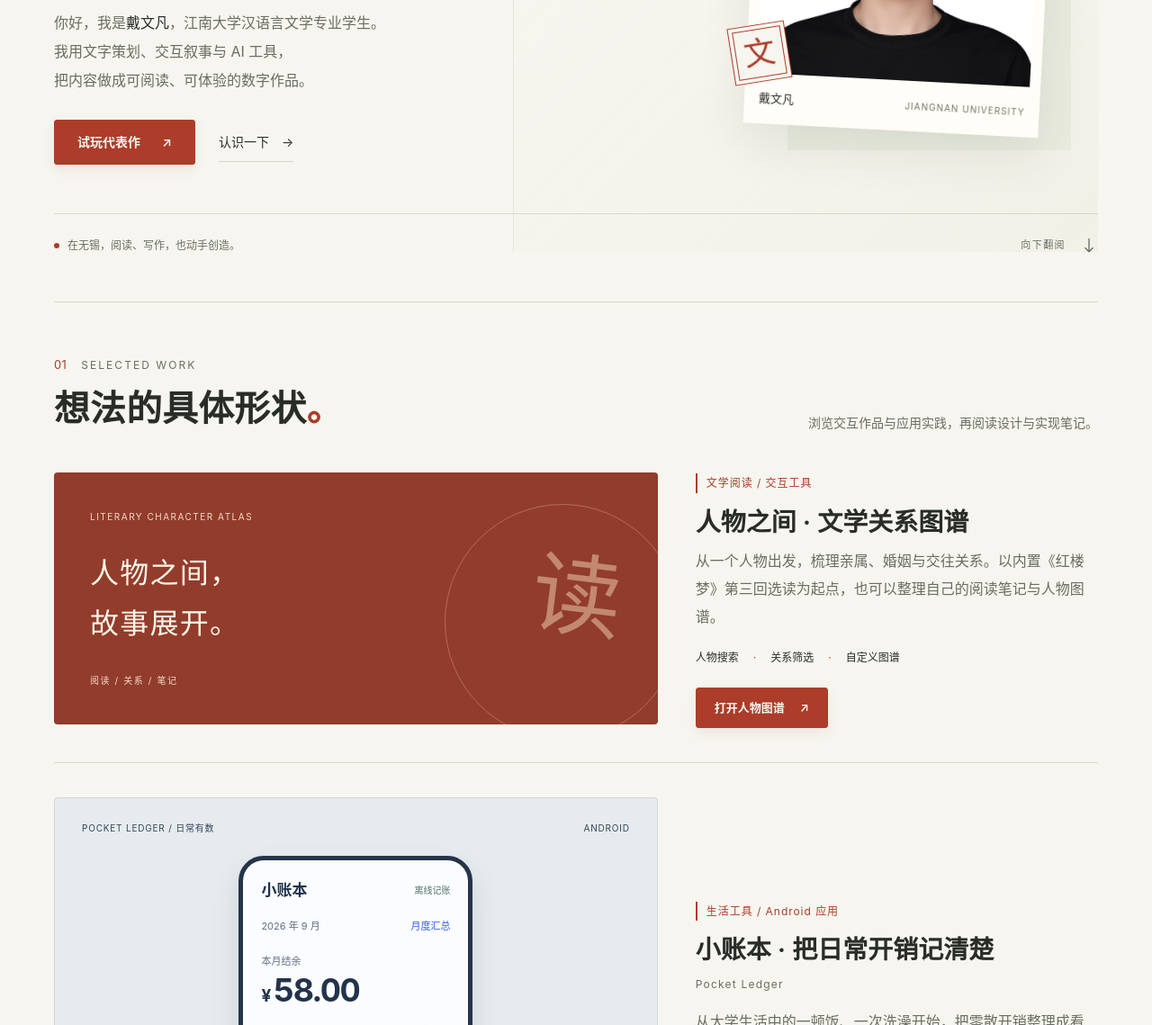
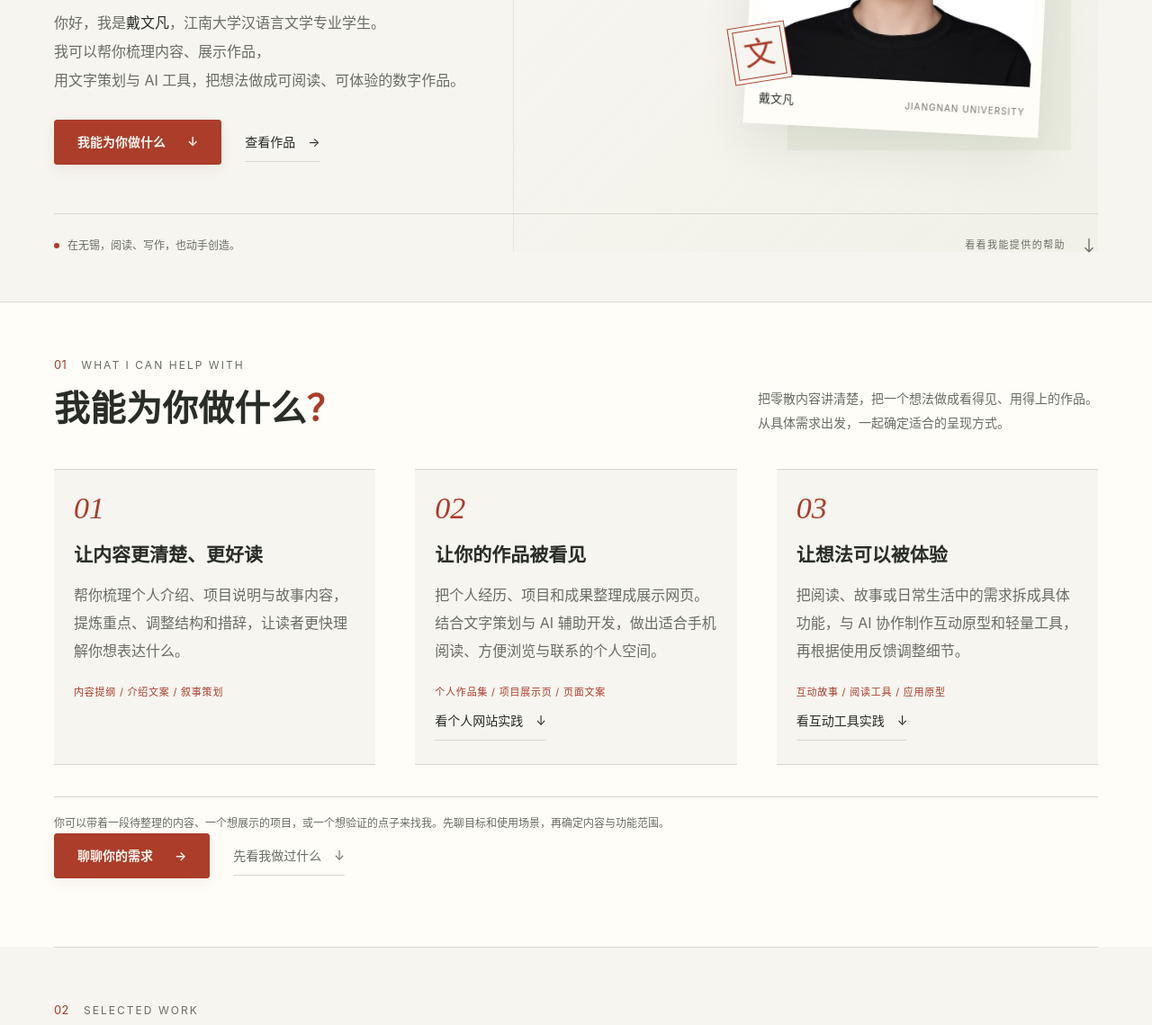
Before and after one commit to fathom-rgb/dwf.github.io, a website: page index.html in a window 1280 px wide. Shown: the part 420-1559 px from the top of the page at 90% size. Drawn offline with Linux system fonts and the light colour scheme.

Commit message:
Lead portfolio with concrete visitor value and service navigation

```diff
--- a/index.html
+++ b/index.html
@@ -35,7 +35,7 @@
   <header class="masthead">
     <div class="wrap masthead-inner">
       <a class="brand" href="#top" aria-label="戴文凡，返回首页顶部"><span class="seal" aria-hidden="true">文</span><span class="brand-name">戴文凡<span class="brand-en">DAI WENFAN</span></span></a>
-      <nav class="desktop-nav" aria-label="主导航"><a href="#projects">作品</a><a href="#skills">创作方式</a><a href="#about">关于我</a><a href="#contact">联系</a></nav>
+      <nav class="desktop-nav" aria-label="主导航"><a href="#skills">我能做什么</a><a href="#projects">作品</a><a href="#about">关于我</a><a href="#contact">联系</a></nav>
       <div class="header-actions">
         <a class="resume-link" href="resume.html">查看简历 <span aria-hidden="true">↗</span></a>
         <button class="theme-toggle" id="themeToggle" type="button" aria-label="切换至深色主题" aria-pressed="false"><svg class="icon moon" viewBox="0 0 24 24" aria-hidden="true"><path d="M20.5 14a8.5 8.5 0 0 1-10.5-10.5A8.5 8.5 0 1 0 20.5 14Z"/></svg><svg class="icon sun" viewBox="0 0 24 24" aria-hidden="true"><circle cx="12" cy="12" r="4"/><path d="M12 2v2m0 16v2M2 12h2m16 0h2M5 5l1.5 1.5m11 11L19 19M5 19l1.5-1.5m11-11L19 5"/></svg></button>
@@ -45,7 +45,7 @@
   </header>
   <dialog class="mobile-nav" id="mobileMenu" aria-label="导航菜单">
     <div class="menu-head"><span class="eyebrow muted">DAI WENFAN / 导航</span><button class="close-button" data-close-menu type="button" aria-label="关闭导航菜单"><svg class="icon" viewBox="0 0 24 24" aria-hidden="true"><path d="m6 6 12 12M6 18 18 6"/></svg></button></div>
-    <nav aria-label="手机导航"><a href="#projects">01 / 精选作品</a><a href="#skills">02 / 创作方式</a><a href="#about">03 / 关于我</a><a href="#contact">04 / 联系我</a><a href="resume.html">查看简历 ↗</a></nav>
+    <nav aria-label="手机导航"><a href="#skills">01 / 我能为你做什么</a><a href="#projects">02 / 精选作品</a><a href="#about">03 / 关于我</a><a href="#contact">04 / 联系我</a><a href="resume.html">查看简历 ↗</a></nav>
     <p class="menu-note">汉语言文学 × AI 创作<br>从文字出发，把想法做出来。</p>
   </dialog>
   <main id="main" tabindex="-1">
@@ -54,18 +54,27 @@
         <div>
           <p class="eyebrow hero-kicker">汉语言文学 × AI 创作</p>
           <h1 id="heroTitle"><span>从文字出发，</span><span class="accent">把想法做出来。</span></h1>
-          <p class="hero-intro">你好，我是<strong>戴文凡</strong>，江南大学汉语言文学专业学生。<br>我用文字策划、交互叙事与 AI 工具，<br>把内容做成可阅读、可体验的数字作品。</p>
-          <div class="button-row"><a class="button" href="https://fathom-rgb.github.io/-/" target="_blank" rel="noopener noreferrer">试玩代表作 <span aria-hidden="true">↗</span><span class="sr-only">（新标签页）</span></a><a class="text-link" href="#about">认识一下 <span aria-hidden="true">→</span></a></div>
+          <p class="hero-intro">你好，我是<strong>戴文凡</strong>，江南大学汉语言文学专业学生。<br>我可以帮你梳理内容、展示作品，<br>用文字策划与 AI 工具，把想法做成可阅读、可体验的数字作品。</p>
+          <div class="button-row"><a class="button" href="#skills">我能为你做什么 <span aria-hidden="true">↓</span></a><a class="text-link" href="#projects">查看作品 <span aria-hidden="true">→</span></a></div>
         </div>
         <div class="portrait-stage">
           <figure class="portrait-paper"><img src="assets/photo.jpg" width="600" height="900" alt="戴文凡的个人照片" fetchpriority="high"><figcaption>戴文凡 <span>JIANGNAN UNIVERSITY</span></figcaption></figure>
           <span class="portrait-note" aria-hidden="true">保持好奇，认真表达</span><span class="portrait-seal" aria-hidden="true">文</span>
         </div>
       </div>
-      <div class="hero-foot"><p><span class="status-dot" aria-hidden="true"></span>在无锡，阅读、写作，也动手创造。</p><a href="#projects">向下翻阅 <svg class="icon" viewBox="0 0 24 24" aria-hidden="true"><path d="M12 3v17m-5-5 5 5 5-5"/></svg></a></div>
+      <div class="hero-foot"><p><span class="status-dot" aria-hidden="true"></span>在无锡，阅读、写作，也动手创造。</p><a href="#skills">看看我能提供的帮助 <svg class="icon" viewBox="0 0 24 24" aria-hidden="true"><path d="M12 3v17m-5-5 5 5 5-5"/></svg></a></div>
     </section>
+    <section class="section method-section" id="skills" aria-labelledby="skillsTitle" tabindex="-1"><div class="wrap" id="services">
+      <header class="section-head"><div><p class="eyebrow section-label"><span class="number">01</span>WHAT I CAN HELP WITH</p><h2 id="skillsTitle">我能为你做什么<span class="accent">？</span></h2></div><p class="section-note">把零散内容讲清楚，把一个想法做成看得见、用得上的作品。<br>从具体需求出发，一起确定适合的呈现方式。</p></header>
+      <ol class="method-list">
+        <li><span class="method-step" aria-hidden="true">01</span><h3>让内容更清楚、更好读</h3><p>帮你梳理个人介绍、项目说明与故事内容，提炼重点、调整结构和措辞，让读者更快理解你想表达什么。</p><span class="method-keywords">内容提纲 / 介绍文案 / 叙事策划</span></li>
+        <li><span class="method-step" aria-hidden="true">02</span><h3>让你的作品被看见</h3><p>把个人经历、项目和成果整理成展示网页。结合文字策划与 AI 辅助开发，做出适合手机阅读、方便浏览与联系的个人空间。</p><span class="method-keywords">个人作品集 / 项目展示页 / 页面文案</span><a class="text-link" href="#portfolio">看个人网站实践 <span aria-hidden="true">↓</span></a></li>
+        <li><span class="method-step" aria-hidden="true">03</span><h3>让想法可以被体验</h3><p>把阅读、故事或日常生活中的需求拆成具体功能，与 AI 协作制作互动原型和轻量工具，再根据使用反馈调整细节。</p><span class="method-keywords">互动故事 / 阅读工具 / 应用原型</span><a class="text-link" href="#characters">看互动工具实践 <span aria-hidden="true">↓</span></a></li>
+      </ol>
+      <div class="method-foot"><p>你可以带着一段待整理的内容、一个想展示的项目，或一个想验证的点子来找我。先聊目标和使用场景，再确定内容与功能范围。</p><div class="button-row"><a class="button" href="#contact">聊聊你的需求 <span aria-hidden="true">→</span></a><a class="text-link" href="#projects">先看我做过什么 <span aria-hidden="true">↓</span></a></div></div>
+    </div></section>
     <section class="section wrap" id="projects" aria-labelledby="projectsTitle" tabindex="-1">
-      <header class="section-head"><div><p class="eyebrow section-label"><span class="number">01</span>SELECTED WORK</p><h2 id="projectsTitle">想法的具体形状<span class="accent">。</span></h2></div><p class="section-note">浏览交互作品与应用实践，再阅读设计与实现笔记。</p></header>
+      <header class="section-head"><div><p class="eyebrow section-label"><span class="number">02</span>SELECTED WORK</p><h2 id="projectsTitle">想法的具体形状<span class="accent">。</span></h2></div><p class="section-note">浏览交互作品与应用实践，再阅读设计与实现笔记。</p></header>
       <article class="project" id="characters" aria-labelledby="charactersTitle">
         <div class="project-grid"><div class="website-visual"><div><span class="website-cover-label">LITERARY CHARACTER ATLAS</span><strong>人物之间，<br>故事展开。</strong><p class="website-cover-footer">阅读 / 关系 / 笔记</p></div><span class="website-monogram" aria-hidden="true">读</span></div><div class="project-copy"><span class="project-tag">文学阅读 / 交互工具</span><h3 id="charactersTitle">人物之间 · 文学关系图谱</h3><p class="project-description">从一个人物出发，梳理亲属、婚姻与交往关系。以内置《红楼梦》第三回选读为起点，也可以整理自己的阅读笔记与人物图谱。</p><ul class="project-facts"><li>人物搜索</li><li>关系筛选</li><li>自定义图谱</li></ul><div class="project-links"><a class="button" href="characters/">打开人物图谱 <span aria-hidden="true">↗</span></a></div></div></div>
       </article>
@@ -119,11 +128,6 @@
         <details class="project-note"><summary>改版笔记：从个人介绍，到作品优先</summary><div class="note-grid"><div><h4>01 / 内容取舍</h4><p>让有链接、有画面的作品先被看见。用具体实践代替技能百分比，把阅读、运动和摄影留在更适合它们的个人介绍里。</p></div><div><h4>02 / 与 AI 协作</h4><p>我提出作品集定位与视觉改进需求，AI 协助整理页面结构、编写样式与交互，再通过页面检查持续修正。</p></div><div><h4>03 / 实现重点</h4><p>使用原生 HTML、CSS 与 JavaScript，关注手机阅读、键盘操作、深色主题和简历打印。项目源码保留在 GitHub，方便继续维护。</p></div></div></details>
       </article>
     </section>
-    <section class="section method-section" id="skills" aria-labelledby="skillsTitle" tabindex="-1"><div class="wrap" id="services">
-      <header class="section-head"><div><p class="eyebrow section-label"><span class="number">02</span>HOW I CREATE</p><h2 id="skillsTitle">先把想法讲清楚，再让它发生。</h2></div><p class="section-note">文字是起点，工具拓展表达的边界。<br>我正在把这三件事连接起来。</p></header>
-      <ol class="method-list"><li><span class="method-step" aria-hidden="true">01</span><h3>梳理与表达</h3><p>从阅读、观察和问题出发，整理信息、搭建叙事，让内容有清晰的结构，也保留真实的感受。</p><span class="method-keywords">文本分析 / 叙事结构 / 文案写作</span></li><li><span class="method-step" aria-hidden="true">02</span><h3>借助 AI，把它做出来</h3><p>把想法拆成具体任务，与 AI 一起尝试网页和互动原型。关注输出是否准确、界面是否易用。</p><span class="method-keywords">需求拆解 / AI 辅助开发 / 网页呈现</span></li><li><span class="method-step" aria-hidden="true">03</span><h3>回到作品，继续打磨</h3><p>从实际体验中发现问题，调整文字与细节。把有用的反馈变成下一次修改，让成品更完整。</p><span class="method-keywords">体验检查 / 内容编辑 / 版本迭代</span></li></ol>
-      <p class="method-foot">也在探索：PPT 信息整理与排版、视频剪辑、跨媒介内容表达。</p>
-    </div></section>
     <section class="section wrap" id="about" aria-labelledby="aboutTitle" tabindex="-1">
       <header class="section-head"><div><p class="eyebrow section-label"><span class="number">03</span>BEHIND THE WORK</p><h2 id="aboutTitle">作品之外，也认识我。</h2></div><a class="text-link" href="resume.html">一页简历 <span aria-hidden="true">↗</span></a></header>
       <div class="about-grid"><div id="hobbies"><p class="about-intro">喜欢文字的细腻，<br>也喜欢把想法变成现实的踏实。</p><p class="about-text">我在江南大学学习汉语言文学，关注故事怎样被讲述、信息怎样被理解。课余会尝试 AI 工具与网页创作，把人文学习中的观察带进具体作品。</p><p class="about-text">屏幕之外，我喜欢阅读、写作、运动和摄影。保持好奇，也给生活留一点空白。</p><div class="interest-tags" aria-label="个人兴趣"><span>阅读与写作</span><span>运动训练</span><span>摄影记录</span><span>技术探索</span></div></div><div><div class="education" id="education"><span class="small-label">EDUCATION / 教育背景</span><h3>江南大学</h3><span class="period">2026 — 2030</span><p>汉语言文学 · 本科在读<br>江苏 · 无锡</p></div><div class="certificate"><div><h3>人工智能训练师证书 · 高级</h3><p>达摩院 · 机器智能技术事业部<br>颁证日期：2026.07.30</p><span class="cert-link">如需核验，请通过邮箱联系。</span></div></div></div></div>
```
